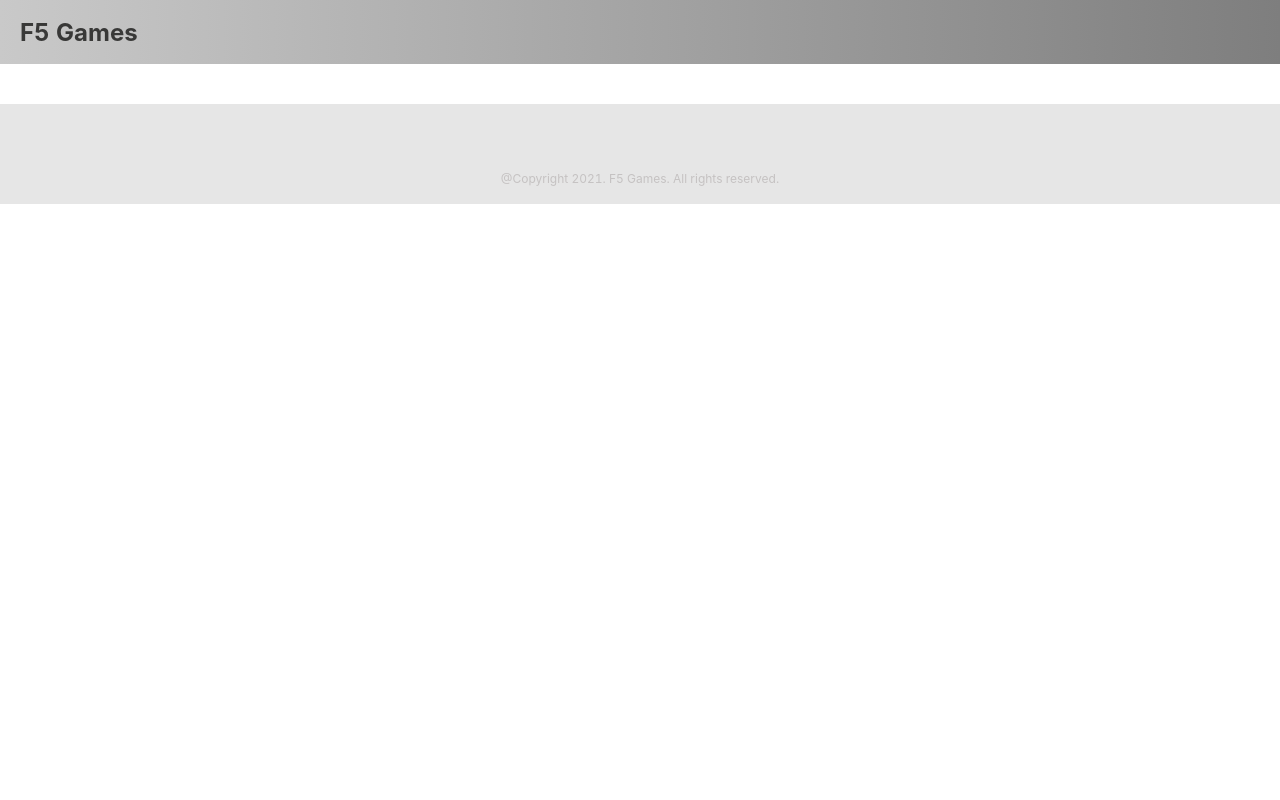
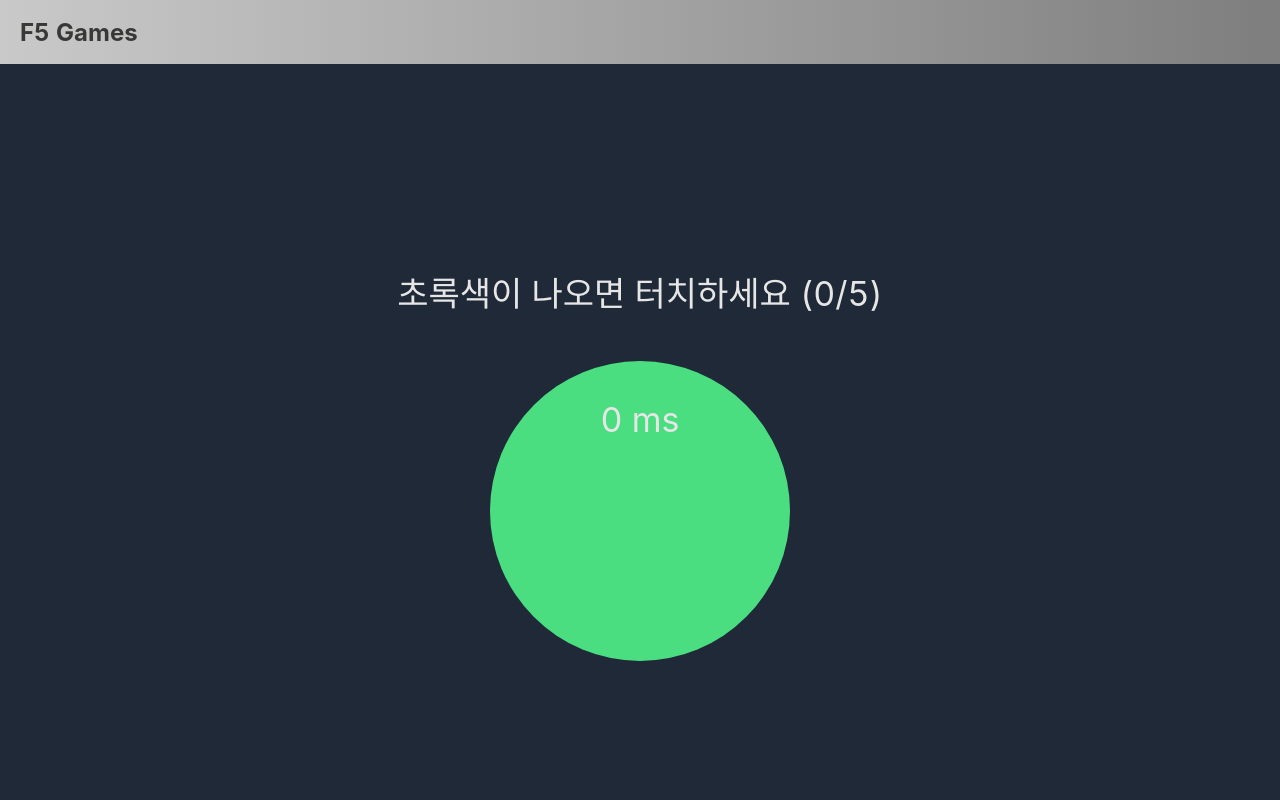
Before and after one commit to realmojo/f5game, a Nuxt app: page /test/speed/play in a window 1280 px wide. Shown: the top 800 px of the page. Built offline with nearby package versions, Linux system fonts and the light colour scheme.

Commit message:
반응속도 테스트

```diff
--- a/assets/css/style.css
+++ b/assets/css/style.css
@@ -156,3 +156,18 @@ footer {
 .btn-radio-word {
   padding: 0 8px;
 }
+
+.speed-layout {
+  width: 100%;
+  height: 100vh;
+  margin-top: 0 !important;
+  color: #e6e6e6;
+  font-size: 34px;
+}
+.speed-circle {
+  width: 300px;
+  height: 300px;
+  border-radius: 50%;
+  /* background-color: rgb(226, 61, 61); */
+  margin: 0 auto;
+}
--- a/assets/js/categories.js
+++ b/assets/js/categories.js
@@ -47,6 +47,22 @@ export const f5gameList = [
     title: "순간기억력",
     description:
       "여러개의 반짝이는 순간 기억력을 테스트 해보세요. 당신의 기억력은 얼마나 좋으신가요? 순간의 기억력이 당신의 지능입니다.",
+  },
+  // {
+  //   image: "https://f5game.s3.ap-northeast-2.amazonaws.com/memory.webp",
+  //   link: "1to50",
+  //   category: "puzzle",
+  //   title: "1to50",
+  //   description:
+  //     "여러개의 반짝이는 순간 기억력을 테스트 해보세요. 당신의 기억력은 얼마나 좋으신가요? 순간의 기억력이 당신의 지능입니다.",
+  // },
+  {
+    image: "https://f5game.s3.ap-northeast-2.amazonaws.com/reactspeed.webp",
+    link: "speed",
+    category: "test",
+    title: "반응속도 테스트",
+    description:
+      "반응 속도 테스트는 사람이 외부 자극에 반응하는 빠른 능력을 측정하는 테스트입니다. 일반적으로 컴퓨터나 모바일 앱을 통해 진행되며, 화면에 나타나는 신호에 대한 반응 속도를 측정합니다. 주로 색이나 모양이 변하거나 신호가 나타나면 사용자는 최대한 빨리 해당 신호에 반응하여 클릭하거나 터치합니다. 이를 통해 신호가 나타난 순간부터 사용자가 반응하여 신호를 처리하는 데 걸리는 시간을 측정하여 반응 속도를 알 수 있습니다. 이 테스트는 주로 인지 능력, 뇌의 신속한 처리 속도, 집중력 등을 평가하는 데 사용됩니다.",
   },
   {
     image: "https://f5game.s3.ap-northeast-2.amazonaws.com/color.webp",
--- a/components/Share.vue
+++ b/components/Share.vue
@@ -30,7 +30,7 @@
     <div class="kakao-share-button inline" style="cursor: pointer">
       <button id="kakao-link-btn">
         <img
-          src="https://tistory.s3.ap-northeast-2.amazonaws.com/kakao.png"
+          src="https://f5game.s3.ap-northeast-2.amazonaws.com/kakao.png"
           alt="kakao-share-icon"
           style="width: 90px"
         />
--- /dev/null
+++ b/pages/test/speed/complete.vue
@@ -0,0 +1,40 @@
+<template>
+  <main
+    class="speed-layout flex justify-center text-center flex-col bg-gray-800"
+  >
+    <div v-if="!isCalc" class="mb-10">결과를 계산 중입니다..</div>
+
+    <div v-else>
+      당신의 평균 반응속도는 <span class="text-green-400">{{ speed }} ms</span>
+      입니다.
+
+      <div class="mb-4">
+        <NuxtLink to="/test/speed/play">
+          <a-button size="large">다시하기</a-button>
+        </NuxtLink>
+      </div>
+      <Share
+        title="반응속도 테스트 - F5 games"
+        imageUrl="https://f5game.s3.ap-northeast-2.amazonaws.com/reactspeed.webp"
+        url="https://f5game.co.kr/test/speed"
+      />
+    </div>
+  </main>
+</template>
+
+<script setup>
+const result = ref([]);
+const isCalc = ref(false);
+const speed = ref(0);
+
+onMounted(() => {
+  result.value = JSON.parse(localStorage.getItem("speed-score"));
+
+  let sum = 0;
+  for (const value of result.value) {
+    sum += value;
+  }
+  isCalc.value = true;
+  speed.value = Math.round(sum / 5, 2);
+});
+</script>
--- /dev/null
+++ b/pages/test/speed/index.vue
@@ -0,0 +1,104 @@
+<template>
+  <main class="test-layout flex justify-center flex-col">
+    <h1 class="text-3xl text-center">반응속도 테스트</h1>
+    <Adsense slotId="8897750578" />
+    <div class="w-full px-2">
+      <NuxtLink to="/test/speed/play">
+        <a-button
+          class="bg-blue-500 mt-4 text-center w-full"
+          type="primary"
+          size="large"
+        >
+          START
+        </a-button>
+      </NuxtLink>
+    </div>
+    <article class="mt-4">
+      <div class="post">
+        <h2>반응속도 테스트란</h2>
+        <p>
+          반응 속도 테스트는 사람이 외부 자극에 반응하는 빠른 능력을 측정하는
+          테스트입니다. 일반적으로 컴퓨터나 모바일 앱을 통해 진행되며, 화면에
+          나타나는 신호에 대한 반응 속도를 측정합니다. 주로 색이나 모양이
+          변하거나 신호가 나타나면 사용자는 최대한 빨리 해당 신호에 반응하여
+          클릭하거나 터치합니다. 이를 통해 신호가 나타난 순간부터 사용자가
+          반응하여 신호를 처리하는 데 걸리는 시간을 측정하여 반응 속도를 알 수
+          있습니다. 이 테스트는 주로 인지 능력, 뇌의 신속한 처리 속도, 집중력
+          등을 평가하는 데 사용됩니다.
+        </p>
+      </div>
+    </article>
+  </main>
+</template>
+
+<script setup>
+const route = useRoute();
+const metaUrl = `https://f5game.co.kr${route.path}`;
+const title = `반응속도 테스트 - F5 games`;
+const description =
+  "반응 속도 테스트는 사람이 외부 자극에 반응하는 빠른 능력을 측정하는 테스트입니다. 일반적으로 컴퓨터나 모바일 앱을 통해 진행되며, 화면에 나타나는 신호에 대한 반응 속도를 측정합니다. 주로 색이나 모양이 변하거나 신호가 나타나면 사용자는 최대한 빨리 해당 신호에 반응하여 클릭하거나 터치합니다. 이를 통해 신호가 나타난 순간부터 사용자가 반응하여 신호를 처리하는 데 걸리는 시간을 측정하여 반응 속도를 알 수 있습니다. 이 테스트는 주로 인지 능력, 뇌의 신속한 처리 속도, 집중력 등을 평가하는 데 사용됩니다.";
+const logo = "https://f5game.s3.ap-northeast-2.amazonaws.com/reactspeed.webp";
+useHead({
+  title: title,
+  link: [
+    {
+      rel: "canonical",
+      href: metaUrl,
+    },
+  ],
+  meta: [
+    {
+      name: "description",
+      content: description,
+    },
+    {
+      name: "og:type",
+      content: "website",
+    },
+    {
+      name: "og:url",
+      content: metaUrl,
+    },
+    {
+      name: "og:article:author",
+      content: "F5game",
+    },
+    {
+      name: "og:site_name",
+      content: "F5game",
+    },
+    {
+      name: "og:title",
+      content: title,
+    },
+    {
+      name: "og:image",
+      content: logo,
+    },
+    {
+      name: "twitter:card",
+      content: "summary_large_image",
+    },
+    {
+      name: "twitter:site",
+      content: "@f5game.co.kr",
+    },
+    {
+      name: "twitter:title",
+      content: title,
+    },
+    {
+      name: "twitter:description",
+      content: description,
+    },
+    {
+      name: "twitter:image",
+      content: logo,
+    },
+    {
+      name: "apple-touch-icon",
+      content: logo,
+    },
+  ],
+});
+</script>
--- /dev/null
+++ b/pages/test/speed/play.vue
@@ -0,0 +1,62 @@
+<template>
+  <main
+    class="speed-layout flex justify-center text-center flex-col bg-gray-800"
+  >
+    <div class="mb-10">
+      초록색이 나오면 터치하세요 ({{ result.length }}/5)
+      <div v-if="result.length === 5" class="pt-2 text-2xl">
+        결과를 기다리는 중입니다...
+      </div>
+    </div>
+
+    <div
+      class="speed-circle pt-8"
+      :class="isChange ? 'bg-green-400' : 'bg-red-500'"
+      @click="doClick"
+    >
+      <div v-if="isChange">{{ diff }} ms</div>
+    </div>
+  </main>
+</template>
+
+<script setup>
+const isChange = ref(false);
+const result = [];
+const startTime = ref(0);
+const endTime = ref(0);
+const diff = ref(0);
+const doClick = () => {
+  if (isChange.value) {
+    endTime.value = new Date().getTime();
+
+    diff.value = endTime.value - startTime.value;
+    result.push(diff.value);
+
+    localStorage.setItem("speed-score", JSON.stringify(result));
+
+    if (result.length === 5) {
+      setTimeout(() => {
+        navigateTo("/test/speed/complete");
+      }, 3000);
+    } else {
+      setTimeout(() => {
+        isChange.value = false;
+        init();
+      }, 2000);
+    }
+  } else {
+    alert("너무 빨라요!");
+  }
+};
+const init = () => {
+  setTimeout(() => {
+    isChange.value = true;
+    diff.value = 0;
+    startTime.value = new Date().getTime();
+    console.log(startTime.value);
+  }, 3000);
+};
+onMounted(() => {
+  init();
+});
+</script>
```
